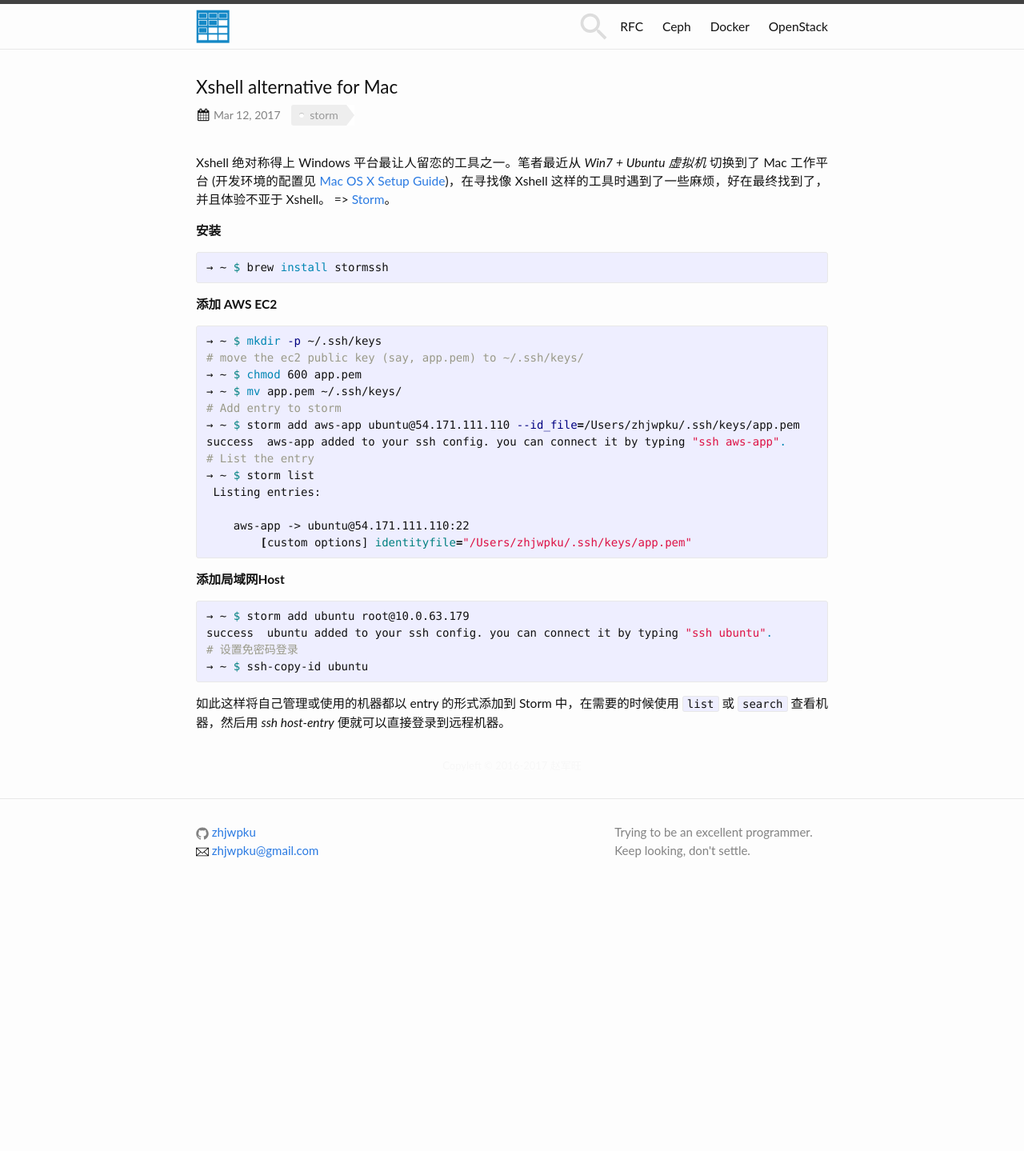
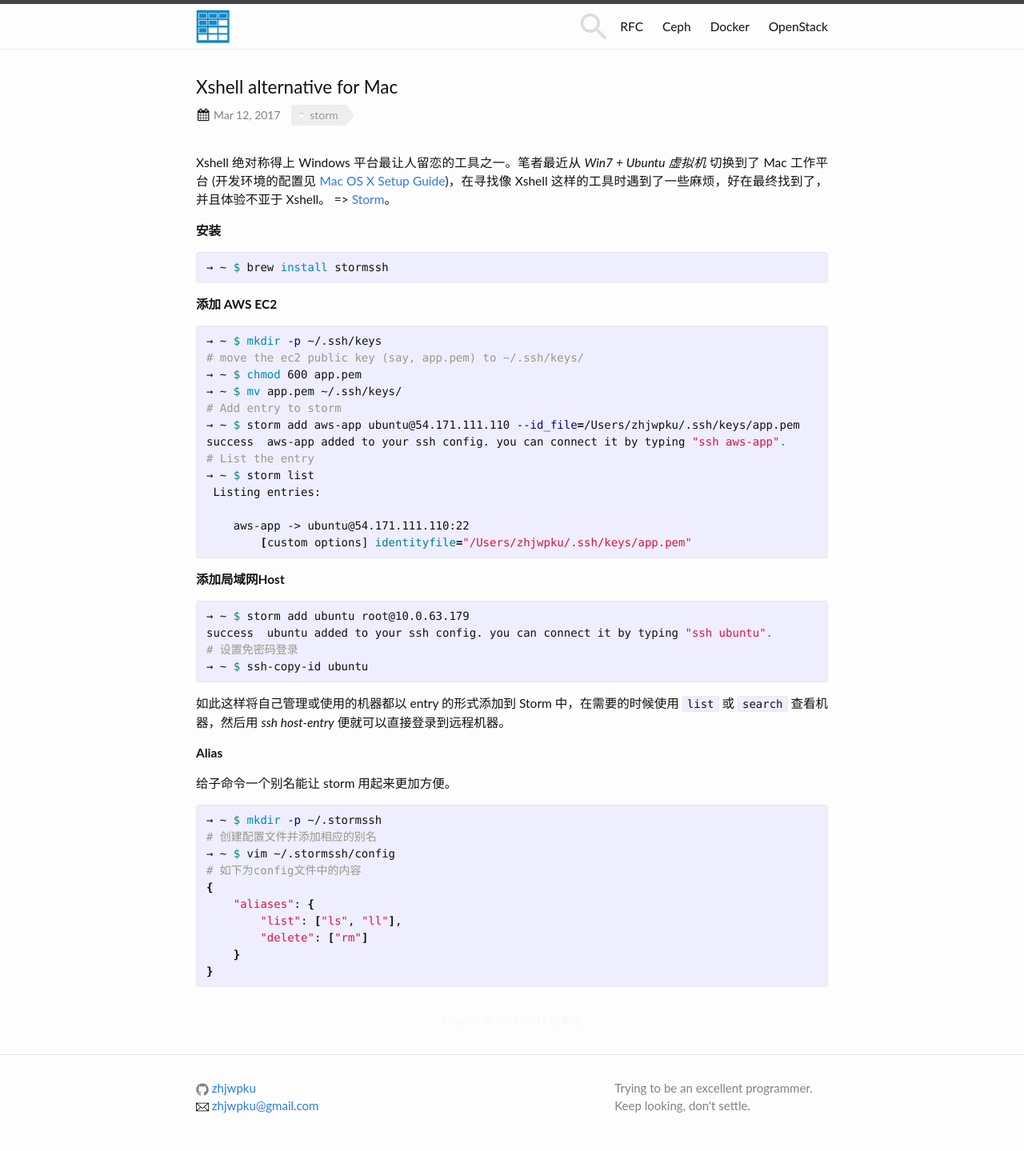
Before and after one commit to zhjwpku/zhjwpku.github.io, a Jekyll site: the page built from _posts/2017-03-12-xshell-alternative-for-mac.md, in a window 1280 px wide. Shown: the whole page at 80% size. Built offline with Jekyll 4.4.1, drawn with Linux system fonts in a browser that asks for light colours; comment, search, counter and statistics services are not loaded; before the commit the page ends 1119 px from its top, so only the background shows below that.

Commit message:
add subcommand alias
Signed-off-by: Zhao Junwang <zhjwpku@gmail.com>

```diff
--- a/_posts/2017-03-12-xshell-alternative-for-mac.md
+++ b/_posts/2017-03-12-xshell-alternative-for-mac.md
@@ -43,5 +43,22 @@
 
 如此这样将自己管理或使用的机器都以 entry 的形式添加到 Storm 中，在需要的时候使用 `list` 或 `search` 查看机器，然后用 *ssh host-entry* 便就可以直接登录到远程机器。
 
+**Alias**
+
+给子命令一个别名能让 storm 用起来更加方便。
+
+{% highlight shell %}
+→ ~ $ mkdir -p ~/.stormssh
+# 创建配置文件并添加相应的别名
+→ ~ $ vim ~/.stormssh/config
+# 如下为config文件中的内容
+{
+    "aliases": {
+        "list": ["ls", "ll"],
+        "delete": ["rm"]
+    }
+}
+{% endhighlight %}
+
 [storm]: https://github.com/emre/storm
 [ref1]: http://sourabhbajaj.com/mac-setup/
```
